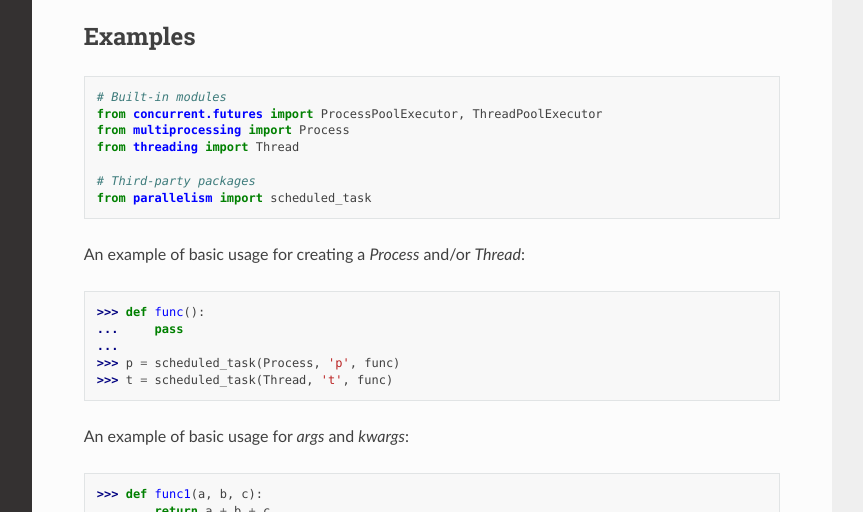
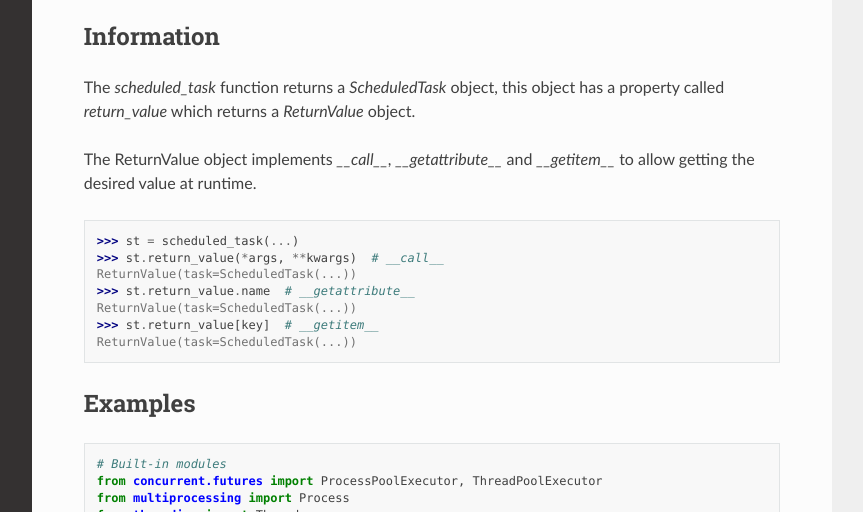
Before and after one commit to idanhazan/parallelism, a Sphinx documentation site: the page built from docs/api_reference/scheduled_task.rst, in a window 1280 px wide and 900 px high, cut to the strip 388-900 px from the top of the window. Shown: the whole strip, without its empty margins (268-1131 px from the left). Built offline with Sphinx 7.4.7 and the Read the Docs theme 2.0.0, drawn with Linux system fonts in a browser that asks for light colours.

Commit message:
Update scheduled_task.rst

```diff
--- a/docs/api_reference/scheduled_task.rst
+++ b/docs/api_reference/scheduled_task.rst
@@ -4,6 +4,23 @@ scheduled_task
 .. automodule:: parallelism
 
 .. autofunction:: parallelism.scheduled_task
+
+Information
+-----------
+
+The `scheduled_task` function returns a `ScheduledTask` object,
+this object has a property called `return_value` which returns a `ReturnValue` object.
+
+The ReturnValue object implements `__call__`, `__getattribute__` and `__getitem__`
+to allow getting the desired value at runtime.
+
+>>> st = scheduled_task(...)
+>>> st.return_value(*args, **kwargs)  # __call__
+ReturnValue(task=ScheduledTask(...))
+>>> st.return_value.name  # __getattribute__
+ReturnValue(task=ScheduledTask(...))
+>>> st.return_value[key]  # __getitem__
+ReturnValue(task=ScheduledTask(...))
 
 Examples
 --------
```
